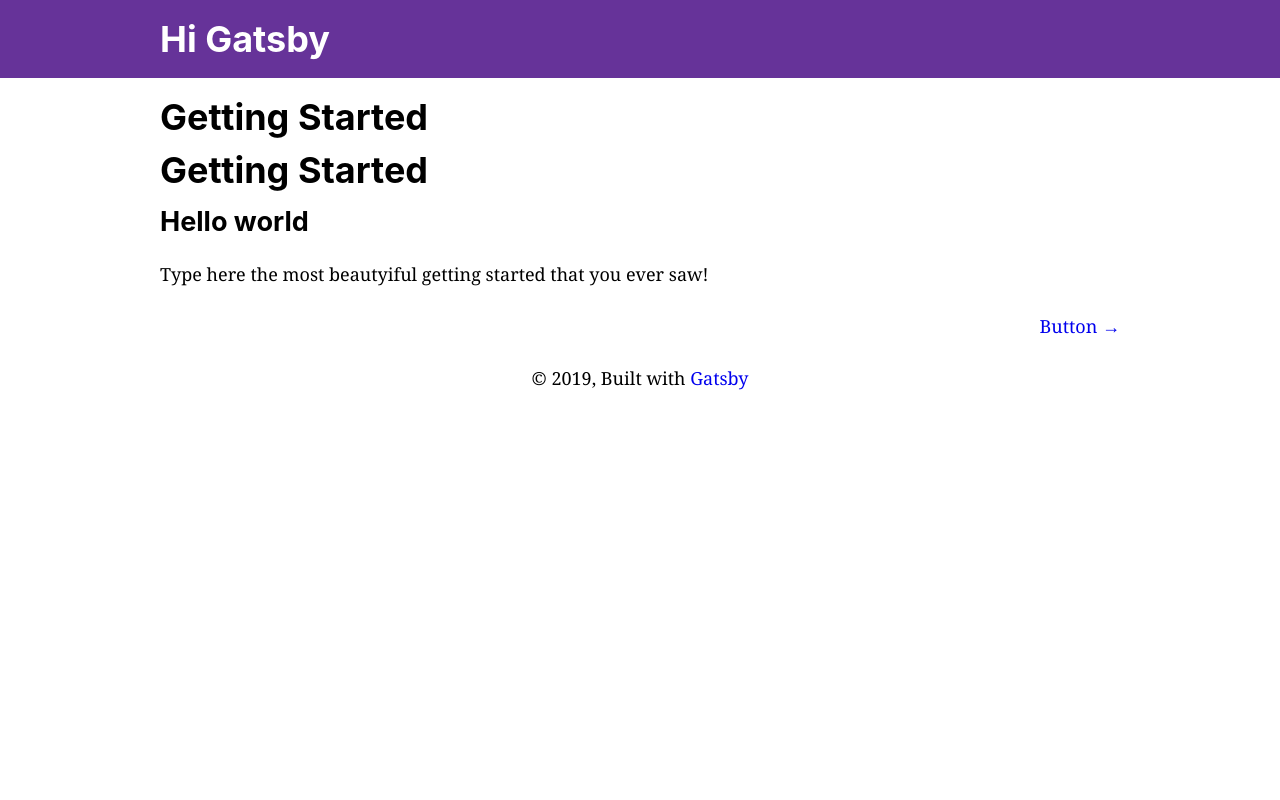
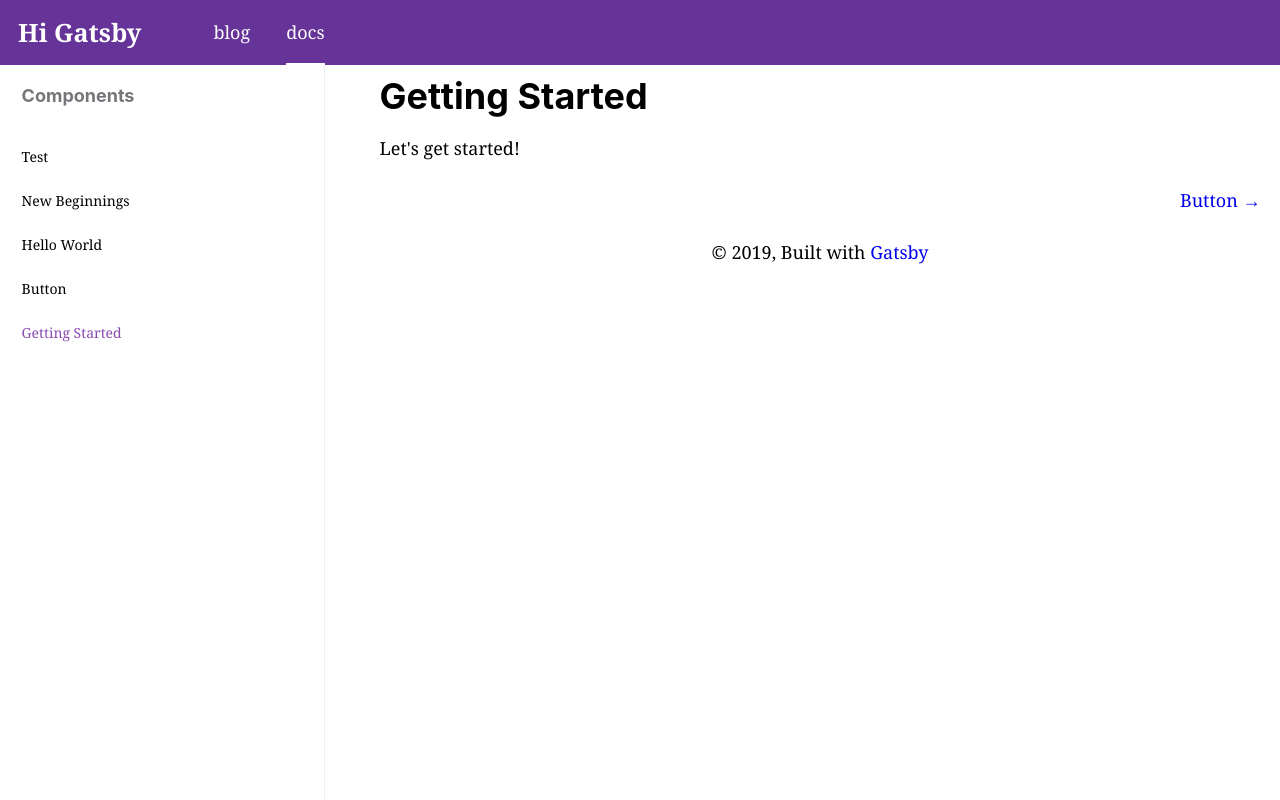
Before and after one commit to vito24/hi-gatsby, a Gatsby site: page /docs in a window 1280 px wide. Built offline with nearby package versions, Linux system fonts and the light colour scheme; Gatsby itself is replaced by a stand-in of ours; some packages are replaced by stand-ins of ours.

Commit message:
feat: update nav

```diff
--- a/blog/hello-world/index.md
+++ b/blog/hello-world/index.md
@@ -1,6 +1,6 @@
 ---
 title: Hello World
-date: "2015-05-01T22:12:03.284Z"
+date: "2019-05-01"
 ---
 
 This is my first post on my new fake blog! How exciting!
--- a/blog/hi-folks/index.md
+++ b/blog/hi-folks/index.md
@@ -1,6 +1,6 @@
 ---
 title: New Beginnings
-date: "2015-05-28T22:40:32.169Z"
+date: "2019-05-28"
 description: This is a custom description for SEO and Open Graph purposes, rather than the default generated excerpt. Simply add a description field to the frontmatter.
 ---
 
--- a/blog/test/index.md
+++ b/blog/test/index.md
@@ -1,6 +1,6 @@
 ---
 title: "Test"
-date: "2017-08-10"
+date: "2019-08-01"
 ---
 
 Pandas are really sweet!!
--- a/docs/index.mdx
+++ b/docs/index.mdx
@@ -4,6 +4,4 @@ title: Getting Started
 
 # Getting Started
 
-## Hello world
-
-Type here the most beautyiful getting started that you ever saw!
+Let's get started!
--- a/gatsby-node.js
+++ b/gatsby-node.js
@@ -11,7 +11,7 @@ exports.createPages = ({ graphql, actions }) => {
   const { createPage } = actions;
   return graphql(`
     query {
-      allMdx(sort: { order: DESC, fields: [fields___slug] }) {
+      allMdx(sort: { fields: [fields___slug], order: DESC }) {
         edges {
           node {
             id
@@ -25,7 +25,7 @@ exports.createPages = ({ graphql, actions }) => {
           }
         }
       }
-      allMarkdownRemark {
+      allMarkdownRemark(sort: { fields: [frontmatter___date], order: DESC }) {
         edges {
           node {
             fields {
@@ -46,8 +46,8 @@ exports.createPages = ({ graphql, actions }) => {
 
     const posts = result.data.allMarkdownRemark.edges;
     posts.forEach(({ node }, index) => {
-      const previous = index === posts.length - 1 ? null : posts[index + 1].node;
-      const next = index === 0 ? null : posts[index - 1].node;
+      const previous = index === 0 ? null : posts[index - 1].node;
+      const next = index === posts.length - 1 ? null : posts[index + 1].node;
 
       createPage({
         path: node.fields.slug,
--- a/package.json
+++ b/package.json
@@ -7,6 +7,7 @@
   "dependencies": {
     "@mdx-js/mdx": "^1.1.0",
     "@mdx-js/react": "^1.0.27",
+    "classnames": "^2.2.6",
     "gatsby": "^2.13.31",
     "gatsby-image": "^2.2.6",
     "gatsby-plugin-less": "^2.1.2",
--- a/src/components/header.js
+++ /dev/null
@@ -1,42 +0,0 @@
-import { Link } from 'gatsby';
-import PropTypes from 'prop-types';
-import React from 'react';
-
-const Header = ({ siteTitle }) => (
-  <header
-    style={{
-      background: `rebeccapurple`,
-      marginBottom: `1.45rem`
-    }}
-  >
-    <div
-      style={{
-        margin: `0 auto`,
-        maxWidth: 960,
-        padding: `1.45rem 1.0875rem`
-      }}
-    >
-      <h1 style={{ margin: 0 }}>
-        <Link
-          to="/"
-          style={{
-            color: `white`,
-            textDecoration: `none`
-          }}
-        >
-          {siteTitle}
-        </Link>
-      </h1>
-    </div>
-  </header>
-);
-
-Header.propTypes = {
-  siteTitle: PropTypes.string
-};
-
-Header.defaultProps = {
-  siteTitle: ``
-};
-
-export default Header;
--- /dev/null
+++ b/src/components/layout/header/index.js
@@ -0,0 +1,41 @@
+import { Link } from 'gatsby';
+import PropTypes from 'prop-types';
+import React from 'react';
+
+import './index.less';
+
+const Header = ({ siteTitle, pathname }) => {
+  console.log(555, pathname);
+  const isBlog = !pathname || pathname.startsWith('/blog');
+  const isDocs = pathname && pathname.startsWith('/docs');
+
+  return (
+    <header className="site-header">
+      <div className="site-header-box">
+        <Link to="/" className="site-header-title">
+          {siteTitle}
+        </Link>
+        <nav className="site-header-nav">
+          <ul>
+            <li className={isBlog ? 'nav-item-active' : undefined}>
+              <Link to="/">blog</Link>
+            </li>
+            <li className={isDocs ? 'nav-item-active' : undefined}>
+              <Link to="/docs">docs</Link>
+            </li>
+          </ul>
+        </nav>
+      </div>
+    </header>
+  );
+};
+
+Header.propTypes = {
+  siteTitle: PropTypes.string
+};
+
+Header.defaultProps = {
+  siteTitle: ''
+};
+
+export default Header;
--- /dev/null
+++ b/src/components/layout/header/index.less
@@ -0,0 +1,47 @@
+@theme-color: rebeccapurple;
+
+.site-header {
+  height: 3.6rem;
+  background: @theme-color;
+
+  .site-header-box {
+    height: 100%;
+    display: flex;
+    align-items: center;
+    padding: 0 1rem;
+
+    .site-header-title {
+      color: #fff;
+      font-size: 1.4rem;
+      font-weight: bold;
+    }
+
+    .site-header-nav {
+      height: 100%;
+      margin-left: 3rem;
+
+      ul {
+        height: 100%;
+        margin: 0;
+        li {
+          height: 100%;
+          line-height: 3.6rem;
+          display: inline-block;
+          text-align: center;
+          cursor: pointer;
+          margin: 0 1rem;
+          //border-bottom: 2px solid #fff;
+          //box-sizing: border-box;
+          &.nav-item-active {
+            box-sizing: border-box;
+            border-bottom: 2px solid #fff;
+          }
+
+          a {
+            color: #fff;
+          }
+        }
+      }
+    }
+  }
+}
--- a/src/components/layout/index.js
+++ b/src/components/layout/index.js
@@ -8,11 +8,12 @@
 import React from 'react';
 import PropTypes from 'prop-types';
 import { useStaticQuery, graphql } from 'gatsby';
+import Header from './header';
+import Sidebar from './sidebar';
 
-import Header from '../header';
 import './index.less';
 
-const Index = ({ children }) => {
+const Layout = ({ children, sideData, location }) => {
   const data = useStaticQuery(graphql`
     query SiteTitleQuery {
       site {
@@ -23,17 +24,17 @@ const Index = ({ children }) => {
     }
   `);
 
+  console.log('layout', location);
+
   return (
     <>
-      <Header siteTitle={data.site.siteMetadata.title} />
-      <div
-        style={{
-          margin: `0 auto`,
-          maxWidth: 960,
-          padding: `0px 1.0875rem 1.45rem`,
-          paddingTop: 0
-        }}
-      >
+      <Header
+        siteTitle={data.site.siteMetadata.title}
+        pathname={location ? location.pathname : undefined}
+      />
+      <div className="docs-content">
+        {location && <Sidebar data={sideData} pathname={location.pathname} />}
+        <div className="docs-main">
           <main>{children}</main>
           <footer style={{ textAlign: 'center' }}>
             © {new Date().getFullYear()}, Built with
@@ -41,12 +42,19 @@ const Index = ({ children }) => {
             <a href="https://www.gatsbyjs.org">Gatsby</a>
           </footer>
         </div>
+      </div>
     </>
   );
 };
 
-Index.propTypes = {
-  children: PropTypes.node.isRequired
+Layout.propTypes = {
+  children: PropTypes.node.isRequired,
+  location: PropTypes.object,
+  sideData: PropTypes.array
 };
 
-export default Index;
+Layout.defaultProps = {
+  sideData: []
+};
+
+export default Layout;
--- a/src/components/layout/index.less
+++ b/src/components/layout/index.less
@@ -57,6 +57,11 @@ html {
   }
 }
 
+html,
+body {
+  height: 100%;
+}
+
 h1,
 h2,
 h3,
@@ -89,3 +94,14 @@ dd {
 p {
   margin-bottom: 1.45rem;
 }
+
+.docs-content {
+  //position: relative;
+  //padding-top: 1.45rem;
+
+  .docs-main {
+    margin: 0 auto;
+    max-width: 960px;
+    padding: 1rem 1.0875rem 1.45rem 21.0875rem;
+  }
+}
--- /dev/null
+++ b/src/components/layout/sidebar/index.js
@@ -0,0 +1,43 @@
+import React from 'react';
+import PropTypes from 'prop-types';
+import { Link } from 'gatsby';
+import classNames from 'classnames';
+
+import './index.less';
+
+const Sidebar = ({ data, pathname }) => {
+  const menuTitle = pathname.startsWith('/blog') ? 'Blogs' : 'Components';
+
+  return (
+    <div className="docs-side">
+      <h4 className="menu-title">{menuTitle}</h4>
+      <ul>
+        {data.map(mdx => {
+          const {
+            node: {
+              fields: { slug },
+              frontmatter: { title }
+            }
+          } = mdx;
+
+          const menuItemClass = classNames('menu-item', {
+            'menu-item-active': slug === pathname
+          });
+
+          return (
+            <Link key={slug} to={slug}>
+              <li className={menuItemClass}>{title}</li>
+            </Link>
+          );
+        })}
+      </ul>
+    </div>
+  );
+};
+
+Sidebar.propTypes = {
+  data: PropTypes.array.isRequired,
+  pathname: PropTypes.string.isRequired
+};
+
+export default Sidebar;
--- /dev/null
+++ b/src/components/layout/sidebar/index.less
@@ -0,0 +1,48 @@
+.docs-side {
+  width: 18rem;
+  position: absolute;
+  top: 3.6rem;
+  bottom: 0;
+  padding: 1rem 0;
+  background: #fff;
+  border-right: 1px solid rgb(240, 240, 242);
+
+  .menu-title {
+    color: rgb(120, 117, 122);
+    padding-left: 1.2rem;
+  }
+
+  ul {
+    margin: 0;
+
+    .menu-item {
+      color: #000;
+      font-size: 14px;
+      padding: 0.5rem 1.2rem;
+      position: relative;
+      &:before {
+        content: '';
+        width: 8px;
+        height: 8px;
+        position: absolute;
+        left: 0.4rem;
+        top: 1rem;
+        transform: scale(0.11);
+        border-radius: 100%;
+      }
+      &:hover {
+        color: rgb(102, 51, 153);
+        background: rgba(241, 222, 250, 0.275);
+
+        &:before {
+          transition: all 250ms;
+          transform: scale(1);
+          background: rgb(138, 75, 175);
+        }
+      }
+      &-active {
+        color: rgb(138, 75, 175);
+      }
+    }
+  }
+}
--- a/src/templates/blog.js
+++ b/src/templates/blog.js
@@ -6,12 +6,13 @@ import './index.less';
 
 export default props => {
   const {
-    data: { markdownRemark: post },
-    pageContext: { previous, next }
+    data: { allMarkdownRemark, markdownRemark: post },
+    pageContext: { previous, next },
+    location
   } = props;
 
   return (
-    <Layout>
+    <Layout sideData={allMarkdownRemark.edges} location={location}>
       <div>
         <h1>{post.frontmatter.title}</h1>
         <div dangerouslySetInnerHTML={{ __html: post.html }} />
@@ -38,6 +39,18 @@ export default props => {
 
 export const query = graphql`
   query($slug: String!) {
+    allMarkdownRemark(sort: { fields: [frontmatter___date], order: DESC }) {
+      edges {
+        node {
+          fields {
+            slug
+          }
+          frontmatter {
+            title
+          }
+        }
+      }
+    }
     markdownRemark(fields: { slug: { eq: $slug } }) {
       html
       frontmatter {
--- a/src/templates/docs.js
+++ b/src/templates/docs.js
@@ -7,13 +7,16 @@ import './index.less';
 
 export default props => {
   const {
-    data: { mdx: page },
-    pageContext: { previous, next }
+    data: { allMdx, mdx: page },
+    pageContext: { previous, next },
+    location
   } = props;
 
+  console.log('doc', location);
+
   return (
-    <Layout>
-      <h1>{page.frontmatter.title}</h1>
+    <Layout sideData={allMdx.edges} location={location}>
+      {/*<h1>{page.frontmatter.title}</h1>*/}
       <MDXRenderer slug={page.fields.slug}>{page.body}</MDXRenderer>
       <ul className="prev-next-wrapper">
         <li>
@@ -37,6 +40,20 @@ export default props => {
 
 export const query = graphql`
   query($slug: String!) {
+    allMdx(sort: { order: DESC, fields: [fields___slug] }) {
+      edges {
+        node {
+          id
+          excerpt
+          fields {
+            slug
+          }
+          frontmatter {
+            title
+          }
+        }
+      }
+    }
     mdx(fields: { slug: { eq: $slug } }) {
       body
       fields {
```
Also changed, not shown: 1 other file. Lines whose indentation alone changed are shown as unchanged.
